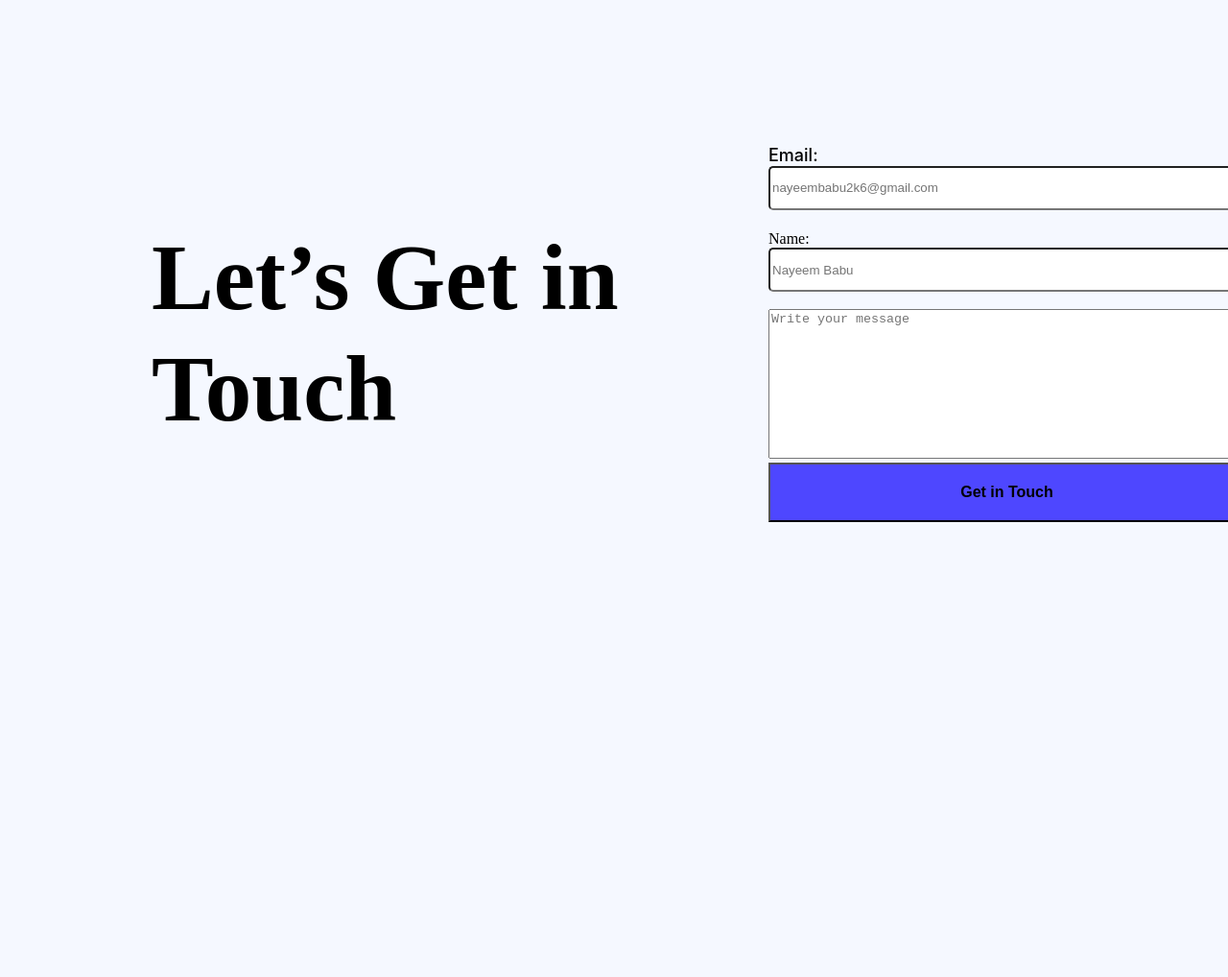
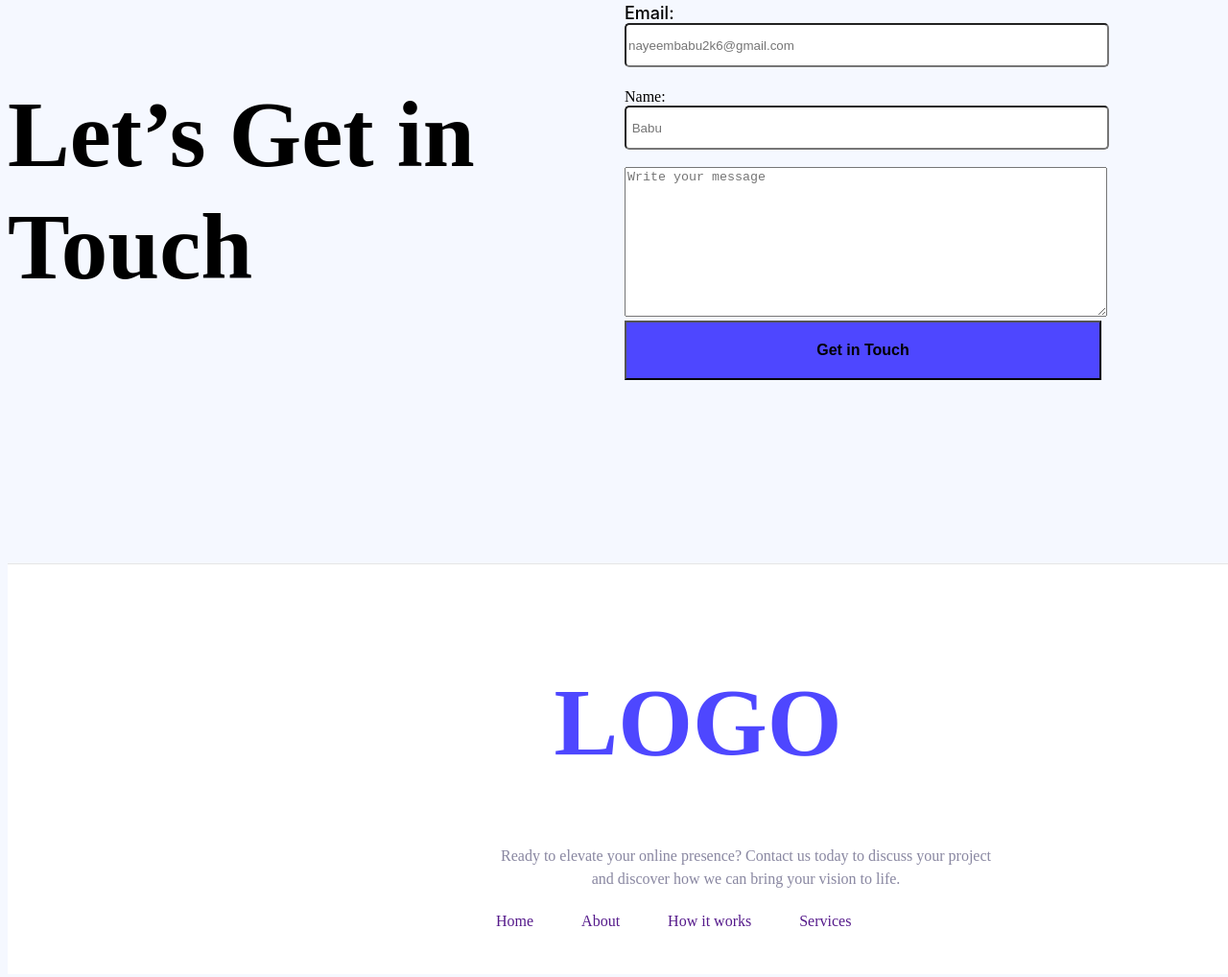
Before and after one commit to nayeem2k6/assignment-first, a plain HTML site: page index.html in a window 1280 px wide. Shown: the part 3016-4034 px from the top of the page at 96% size. Drawn offline with Linux system fonts and the light colour scheme.

Commit message:
footer-add

```diff
--- a/index.html
+++ b/index.html
@@ -113,7 +113,7 @@
             </label>
             <br>
             <label class="lable-1" for="Name">Name:
-                <input type="text" name="Name" id="" placeholder="Nayeem Babu">
+                <input type="text" name="Name" id="" placeholder=" Babu">
 
             </label>
             <br>
@@ -126,15 +126,25 @@
 
          </div>
     </div>
+</section>
+</main>
 
 
+<footer>
+<div class="footer-1">
+    <div class="footer-log">
+        <h1 class="footer-title">LOGO</h1>
+        <p class="footer-description">Ready to elevate your online presence? Contact us today to discuss your project and discover how we can bring your vision to life.</p>
+        <ul>
+            <li><a href="">Home</a></li>
+            <li><a href="">About</a></li>
+            <li><a href="">How it works</a></li>
+            <li><a href="">Services</a></li>
+        </ul>
+    </div>
 
-</section>
-    </main>
-    <footer>
-
-
-    </footer>
+</div>
+</footer>
 
 </body>
 </html>
--- a/style/index.css
+++ b/style/index.css
@@ -350,7 +350,6 @@ letter-spacing: 0%;
 text-align: left;
 }
 .section-5{
-position: absolute;
 width: 1140px;
 height: 632px;
 left: 150px;
@@ -408,3 +407,62 @@ main input[type="textarea"]{
     background-color: white;
     width: 100%
 }
+/* footer-1-style */
+.footer-1{
+width: 1440px;
+height: 428px;
+left: 0;
+right: 0;
+top: 3615px;
+bottom: 0;
+color: #FFFFFF;
+border-top: 1px solid;
+box-sizing: border-box;
+border-top: 1px solid rgba(0, 0, 0, 0.1);
+background: rgb(255, 255, 255,255);
+}
+.footer-title{
+font-size: 100px;
+font-weight: 900;
+line-height: 121px;
+letter-spacing: 0%;
+text-align: center;
+color: #4E47FF;
+}
+.footer-description{
+    font-size: 16px;
+    font-weight: 400px;
+    color: #8987A1;
+    text-align: center;
+    line-height: 150%;
+    position: static;
+    width: 531px;
+    height: 48px;
+    display: flex;
+flex-direction: column;
+justify-content: center;
+align-items: center;
+gap: 8;
+padding: 0px 50px;
+}
+footer li{
+    list-style: none;
+    padding: 15px;
+    justify-content: space-around;
+}
+footer a{
+text-decoration: none;
+}
+footer ul{
+    display: flex;
+    gap: 20px;
+    text-align: center;
+    position: static;
+width: 401px;
+height: 24px;
+align-items: center;
+margin: 20px 0px;
+}
+.footer-log{
+    margin: 104px 455px 103px 454px;
+}
```
